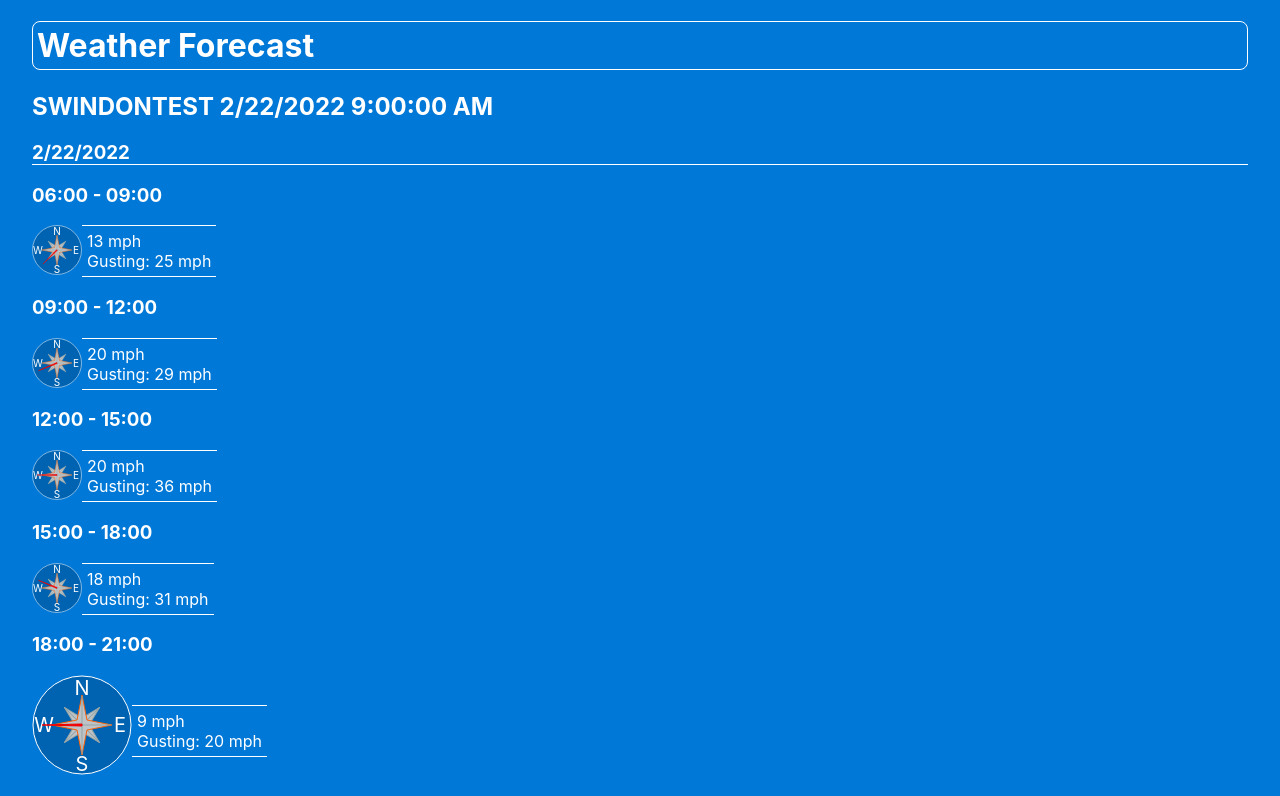
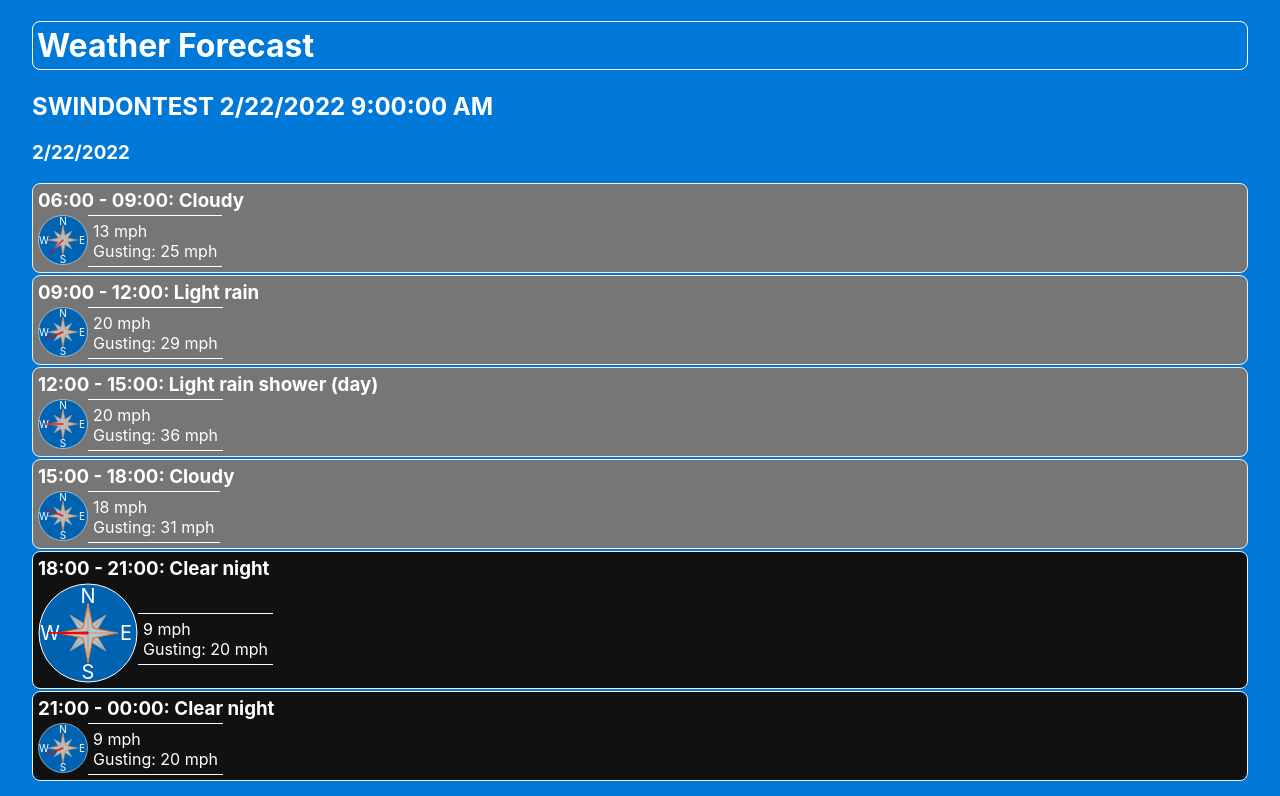
Before and after one commit to robings/weatherDataApp, a React (Create React App) app in the folder web-ui/: page / in a window 1280 px wide. Shown: the top 796 px of the page. Built offline with nearby package versions, Linux system fonts and the light colour scheme.

Commit message:
Adds routing to seperate the tabular data page.

```diff
--- a/web-ui/package.json
+++ b/web-ui/package.json
@@ -12,6 +12,7 @@
     "@types/react-dom": "^17.0.11",
     "react": "^17.0.2",
     "react-dom": "^17.0.2",
+    "react-router-dom": "^6.2.1",
     "react-scripts": "5.0.0",
     "typescript": "^4.5.5",
     "web-vitals": "^2.1.4"
--- a/web-ui/src/App.css
+++ b/web-ui/src/App.css
@@ -24,8 +24,8 @@ h1 {
   padding: 4px;
 }
 
-h3:nth-child(odd) {
-  border-bottom: 1px solid
+.dataH3 {
+  margin: 0 0 3px 0;
 }
 
 table {
--- a/web-ui/src/App.tsx
+++ b/web-ui/src/App.tsx
@@ -1,3 +1,4 @@
+import { Navigate, Route, Routes } from "react-router-dom";
 import "./App.css";
 import TableWeatherForecast from "./Components/TableWeatherForecast";
 import WeatherForecast from "./Components/WeatherForecast";
@@ -7,8 +8,11 @@ const App = function App() {
     <div className="App">
       <header className="App-header">
         <h1>Weather Forecast</h1>
-        <WeatherForecast />
-        <TableWeatherForecast />
+        <Routes>
+          <Route path="/" element={<WeatherForecast />} />
+          <Route path="/table" element={<TableWeatherForecast />} />
+          <Route path="*" element={<Navigate to="/" />} />
+        </Routes>
       </header>
     </div>
   );
--- a/web-ui/src/Components/WeatherForecast.tsx
+++ b/web-ui/src/Components/WeatherForecast.tsx
@@ -35,18 +35,40 @@ const ThreeHourlyForecastDisplay = function ThreeHourlyForecastDisplay(props: {
       "Not available",
   };
 
+  const weatherType =
+    forecastElements.find((e) => e.type === "Weather Type")?.value ?? "";
+
+  const cloudyRegex = new RegExp("cloudy");
+  const rainRegex = new RegExp("rain");
+  const nightRegex = new RegExp("night");
+  let bgColor =
+    cloudyRegex.test(weatherType.toLocaleLowerCase()) ||
+    rainRegex.test(weatherType.toLocaleLowerCase())
+      ? "#767676"
+      : "#0078D7";
+
+  if (nightRegex.test(weatherType.toLocaleLowerCase())) {
+    bgColor = "#111111";
+  }
+
   return (
-    <>
-      <h3>{`${start} - ${end}`}</h3>
+    <div
+      style={{
+        backgroundColor: bgColor,
+        padding: "5px",
+        border: "1px solid #EEEEEE",
+        borderRadius: "0.5em",
+        margin: "2px 0",
+      }}
+    >
+      <h3 className="dataH3">{`${start} - ${end}: ${weatherType}`}</h3>
       <WindIndicator
         speed={windInformation.speed}
         gustSpeed={windInformation.gustSpeed}
         windDirection={windInformation.windDirection}
-        compact={
-          !(today && time >= startTime && time <= endTime && time === startTime)
-        }
+        compact={!(today && time >= startTime && time < endTime)}
       />
-    </>
+    </div>
   );
 };
 
--- a/web-ui/src/index.tsx
+++ b/web-ui/src/index.tsx
@@ -1,11 +1,14 @@
 import React from "react";
 import ReactDOM from "react-dom";
+import { BrowserRouter as Router } from "react-router-dom";
 import "./index.css";
 import App from "./App";
 
 ReactDOM.render(
   <React.StrictMode>
-    <App />
+    <Router>
+      <App />
+    </Router>
   </React.StrictMode>,
   document.getElementById("root")
 );
```
Also changed, not shown: 1 other file (tests, documents, lock files or other folders).
